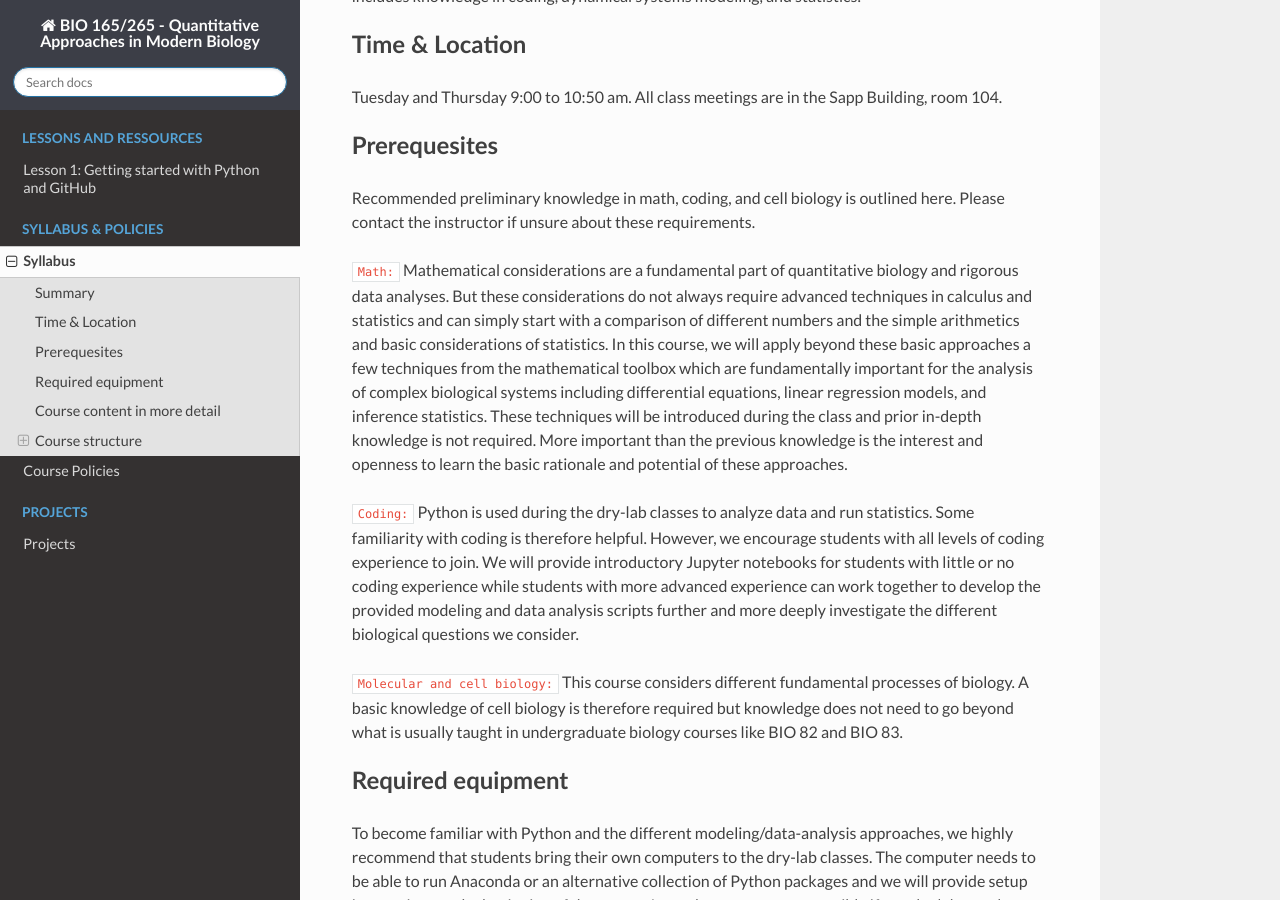
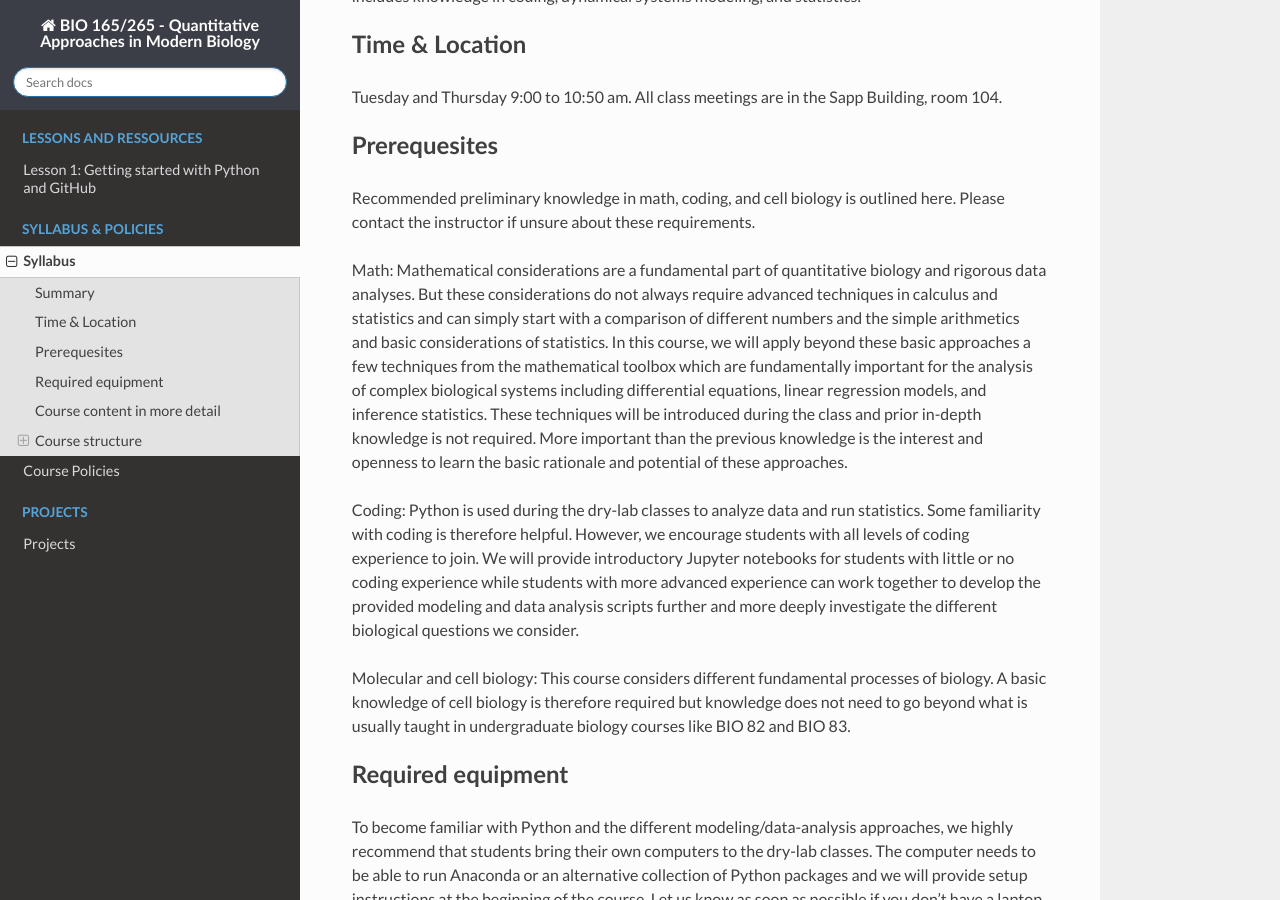
Before and after one commit to BIO165/BIO165, a Sphinx documentation site: the page built from source/syllabus.rst, in a window 1280 px wide and 900 px high, scrolled down 394 px. Built offline with Sphinx 7.4.7 and the Read the Docs theme 2.0.0, drawn with Linux system fonts in a browser that asks for light colours; cross-references to code outside the pages are shown as plain code; part of the change alters nothing that is shown.

```diff
--- a/source/syllabus.rst
+++ b/source/syllabus.rst
@@ -18,7 +18,7 @@ Prerequesites
 Recommended preliminary knowledge in math, coding, and cell biology is outlined here. Please contact the instructor if unsure about these requirements.
 
 
-:underline:`Math:` Mathematical considerations are a fundamental part of quantitative biology and
+Math: Mathematical considerations are a fundamental part of quantitative biology and
 rigorous data analyses. But these considerations do not always require advanced
 techniques in calculus and statistics and can simply start with a comparison of different
 numbers and the simple arithmetics and basic considerations of statistics. In this
@@ -29,7 +29,7 @@ inference statistics. These techniques will be introduced during the class and p
 in-depth knowledge is not required. More important than the previous knowledge is the
 interest and openness to learn the basic rationale and potential of these approaches.
 
-:underline:`Coding:` Python is used during the dry-lab classes to analyze data and run statistics.
+Coding: Python is used during the dry-lab classes to analyze data and run statistics.
 Some familiarity with coding is therefore helpful. However, we encourage students with
 all levels of coding experience to join. We will provide introductory Jupyter notebooks for
 students with little or no coding experience while students with more advanced
@@ -37,7 +37,7 @@ experience can work together to develop the provided modeling and data analysis
 scripts further and more deeply investigate the different biological questions we
 consider.
 
-:underline:`Molecular and cell biology:` This course considers different fundamental processes of
+Molecular and cell biology: This course considers different fundamental processes of
 biology. A basic knowledge of cell biology is therefore required but knowledge does not
 need to go beyond what is usually taught in undergraduate biology courses like BIO 82
 and BIO 83.
```
